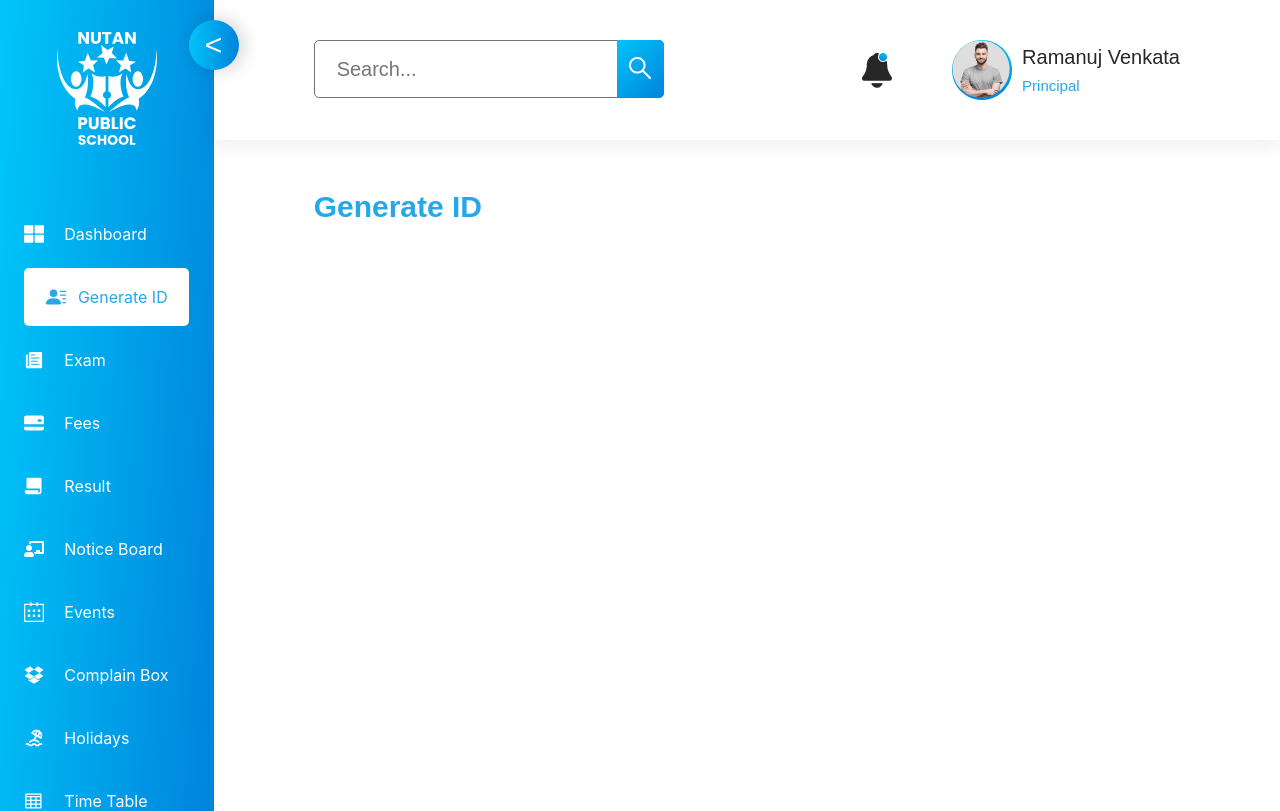
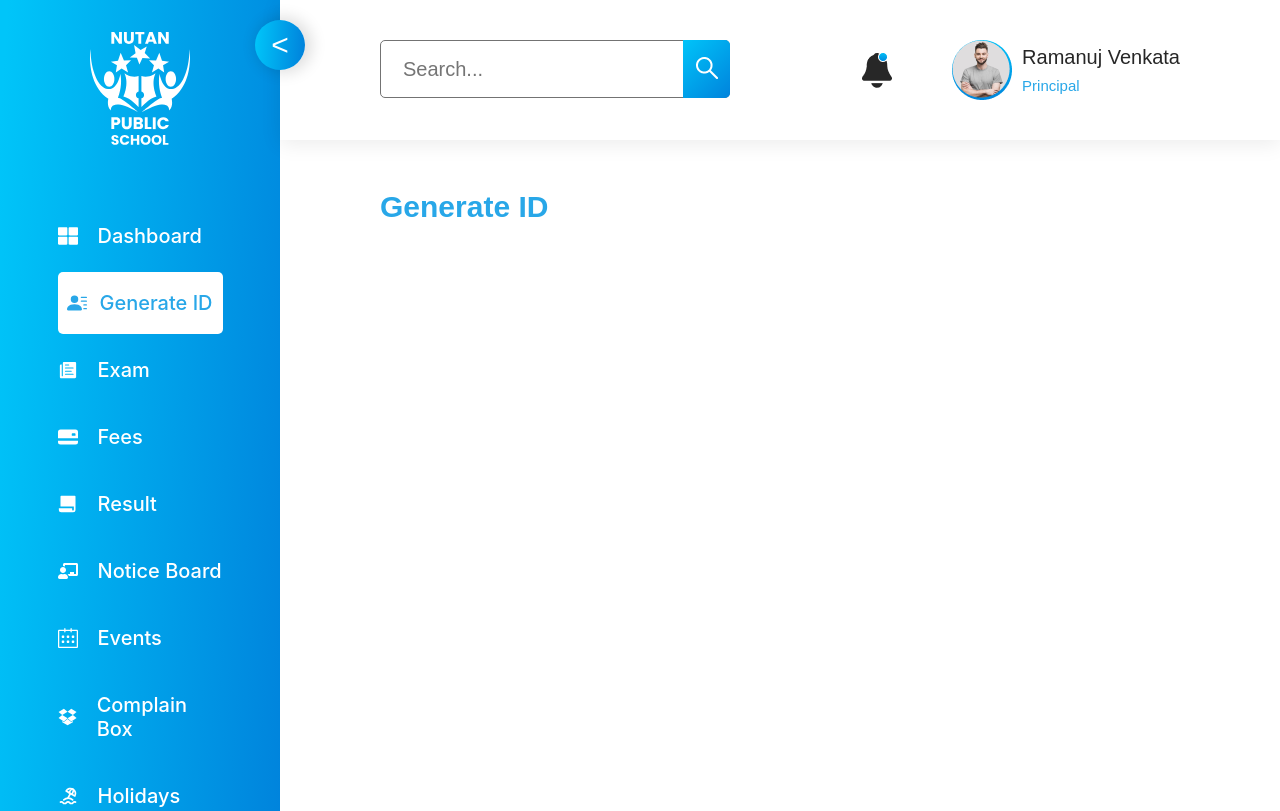
Before and after one commit to umangmalaviya/school-dairy, a React (Create React App) app: page /Id in a window 1280 px wide. Shown: the top 811 px of the page. Built offline with nearby package versions, Linux system fonts and the light colour scheme; the HTML template or start-up script is replaced by a standard one.

Commit message:
update - 20230511(1)

```diff
--- a/src/Components/Style/Navbar.css
+++ b/src/Components/Style/Navbar.css
@@ -12,7 +12,8 @@ nav {
     display: flex;
     flex-direction: column;
     justify-content: space-between;
-    width: 250px;
+    width: 100%;
+    max-width: 280px;
     min-height: 100vh;
     background: linear-gradient(93.69deg, #00C5F9 2.23%, #0083DC 96.2%);
     padding: 2rem 1rem 1rem 1rem;
@@ -20,7 +21,7 @@ nav {
 }
 
 .navbar {
-    width: 0.5%;
+    max-width: 10px;
     padding: 0;
 }
 
@@ -88,8 +89,17 @@ nav {
     justify-content: center;
 }
 
+.nav-top .nav-link span {
+    font-style: normal;
+    font-weight: 500;
+    font-size: 20px;
+    line-height: 24px;
+    color: #FFFFFF;
+}
+
 .nav-top .nav-link.active span {
     margin-left: 12px;
+    color: #28A7E8;
 }
 
 .mobile-nav {
```
